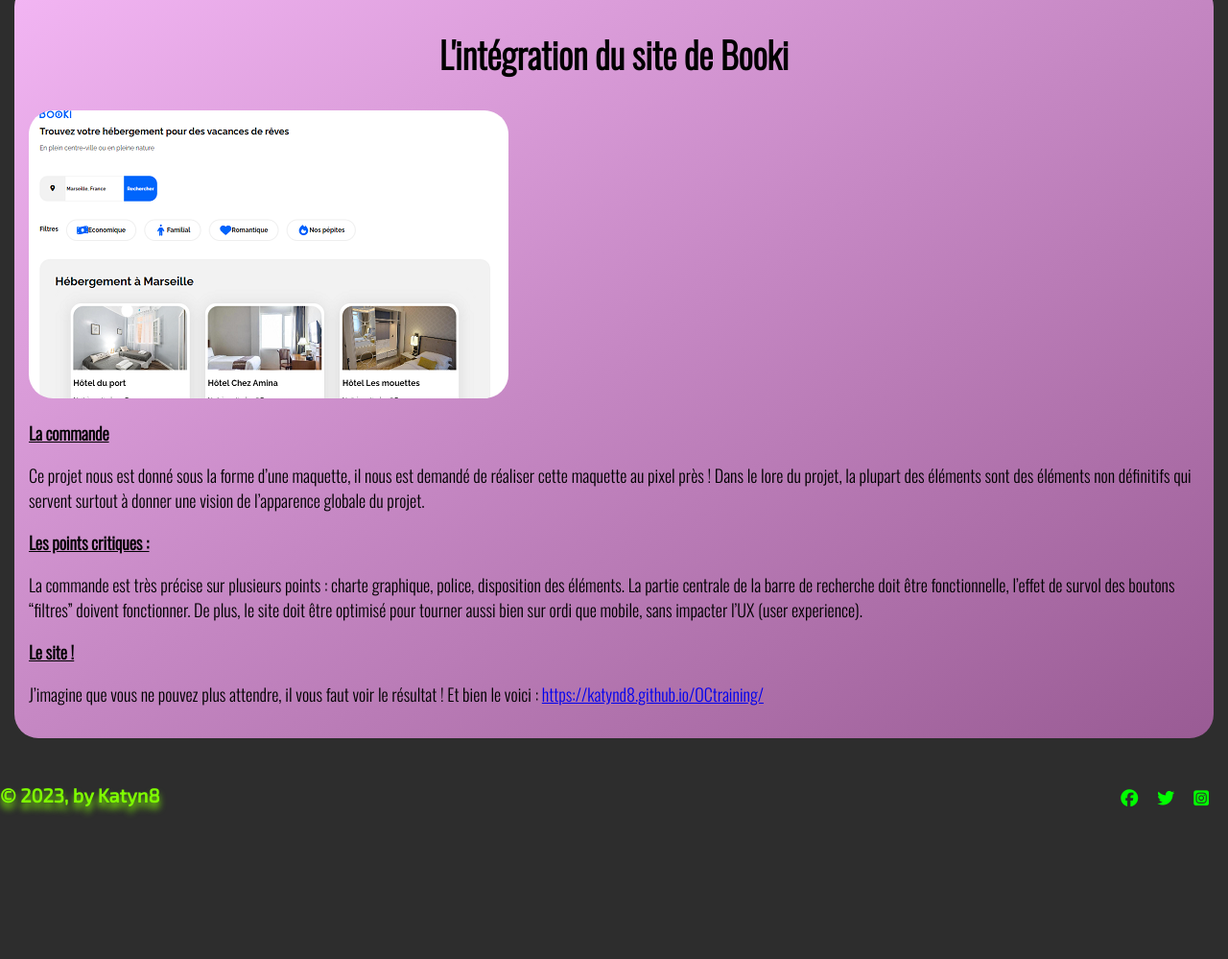
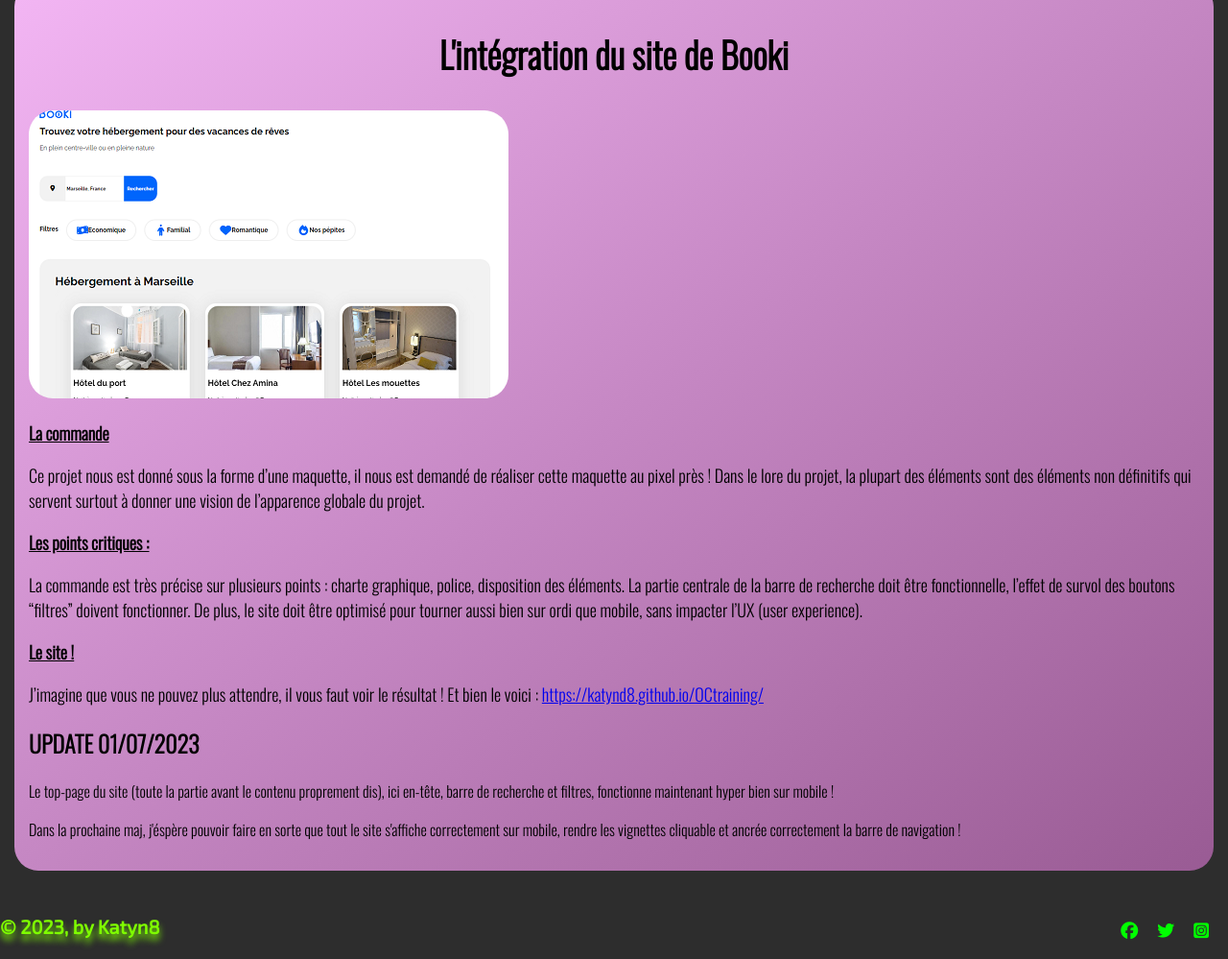
Before and after one commit to KatynD8/blogdekatyn8, a plain HTML site: page article_bookie.html in a window 1280 px wide. Shown: the part 119-1118 px from the top of the page at 96% size. Before the commit the page ends 980 px from the top, so only its background shows below. Drawn offline with nearby package versions, Linux system fonts and the light colour scheme.

Commit message:
Add files via upload

```diff
--- a/article_bookie.html
+++ b/article_bookie.html
@@ -49,6 +49,10 @@
 
             </p>
         </div>
+
+        <h2>UPDATE 01/07/2023</h2>
+        <p>Le top-page du site (toute la partie avant le contenu proprement dis), ici en-tête, barre de recherche et filtres, fonctionne maintenant hyper bien sur mobile !</p>
+        <p> Dans la prochaine maj, j'éspère pouvoir faire en sorte que tout le site s'affiche correctement sur mobile, rendre les vignettes cliquable et ancrée correctement la barre de navigation !</p>
       </section>
 
        <footer>
```
